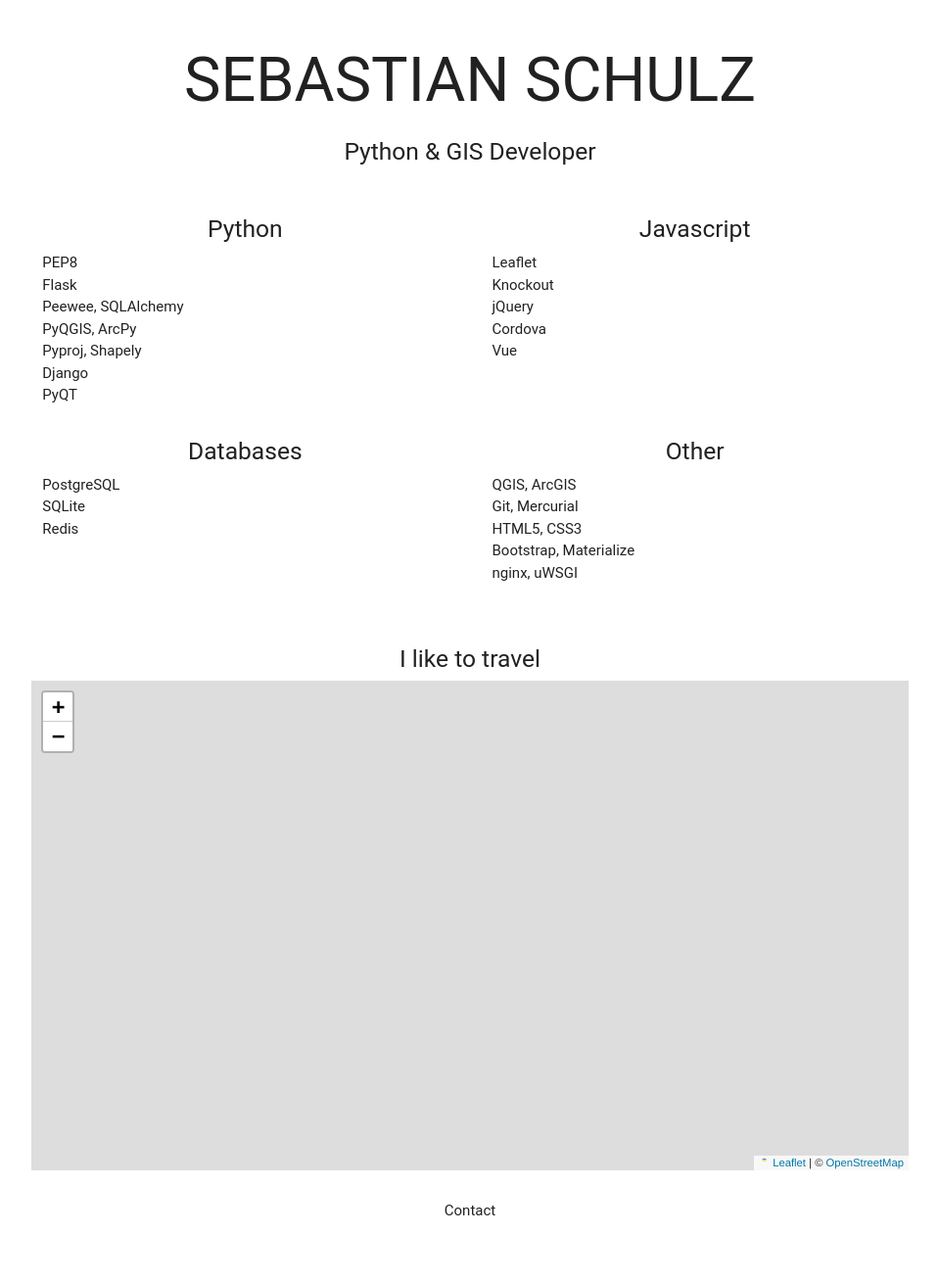
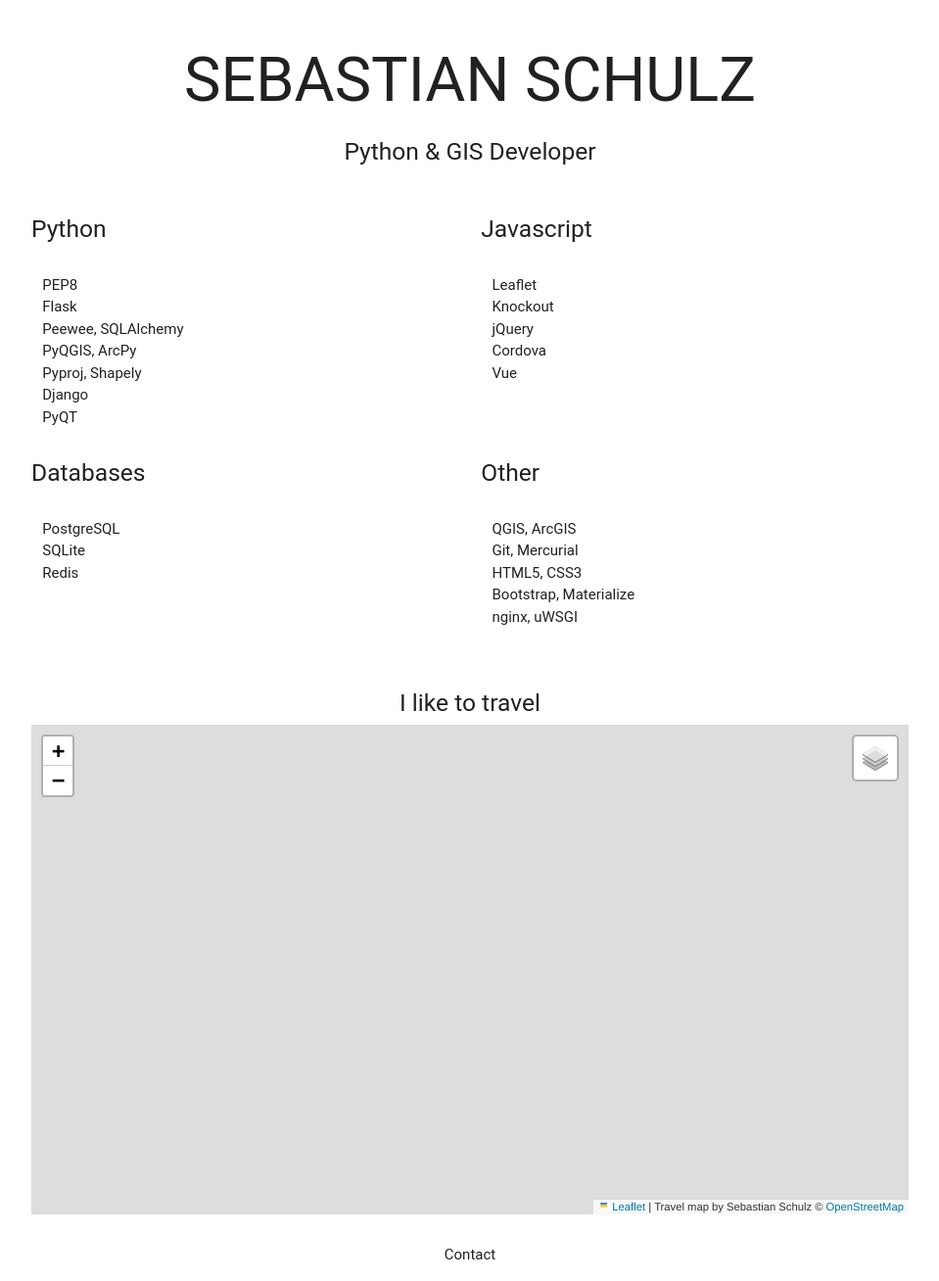
Before and after one commit to schulzsebastian/homepage, a Flask app: page / in a window 1280 px wide. Shown: the whole page at 98% size, without its empty margins (160-1119 px from the left). Before the commit the page ends 1241 px from the top, so only its background shows below. Run offline with Flask 2, Linux system fonts and the light colour scheme; some libraries are stand-ins or nearby versions; some web fonts are replaced.

Commit message:
map with layers

```diff
--- a/static/css/style.css
+++ b/static/css/style.css
@@ -1,11 +1,11 @@
-.section {
+.centerize {
   text-align:center;
 }
 .fp-tooltip {
   color: black !important;
 }
 svg {
-  padding-bottom: 5px;
+  padding-bottom: 3px;
 }
 #map {
   position: relative;
--- a/static/js/map.js
+++ b/static/js/map.js
@@ -1,4 +1,48 @@
-var map = L.map('map').setView([52.482780222078226, 18.676757812500004], 5);
+var map = L.map('map').setView([52.482780222078226, 18.676757812500004], 3);
 var osm =  L.tileLayer('http://{s}.tiles.wmflabs.org/bw-mapnik/{z}/{x}/{y}.png', {
-	attribution: '&copy; <a href="http://www.openstreetmap.org/copyright">OpenStreetMap</a>'
+  attribution: 'Travel map by Sebastian Schulz &copy; <a href="http://www.openstreetmap.org/copyright">OpenStreetMap</a>'
 }).addTo(map)
+var googleMaps = L.tileLayer('https://{s}.google.com/vt/lyrs=m&x={x}&y={y}&z={z}',{
+  subdomains:['mt0','mt1','mt2','mt3'],
+  attribution: 'Travel map by Sebastian Schulz &copy <a href="http://www.maps.google.com">Google Maps</a>'
+});
+var citiesLayer = new L.FeatureGroup().addTo(map)
+var airportsLayer = new L.FeatureGroup().addTo(map)
+var overlayMaps = {'Visited cities': citiesLayer, 'Visited airports': airportsLayer}
+var baseMaps = {'OSM': osm, 'Google Maps': googleMaps}
+L.control.layers(baseMaps, overlayMaps).addTo(map);
+$.ajax({
+  type:"GET",
+  url:'../static/js/cities.geojson',
+  dataType:'json',
+  success: function(response){
+    response.features.forEach(function(feature){
+      var x = feature.geometry.coordinates[1]
+      var y = feature.geometry.coordinates[0]
+      var point = L.circle([x, y], 1000, {
+        color: 'black',
+        fillColor: '#333',
+        fillOpacity: 0.5
+      })
+      citiesLayer.addLayer(point)
+    })
+    map.fitBounds(citiesLayer.getBounds())
+  }
+});
+$.ajax({
+  type:"GET",
+  url:'../static/js/airports.geojson',
+  dataType:'json',
+  success: function(response){
+    response.features.forEach(function(feature){
+      var x = feature.geometry.coordinates[1]
+      var y = feature.geometry.coordinates[0]
+      var point = L.circle([x, y], 1000, {
+        color: 'red',
+        fillColor: '#333',
+        fillOpacity: 0.5
+      })
+      airportsLayer.addLayer(point)
+    })
+  }
+});
--- a/templates/index.html
+++ b/templates/index.html
@@ -16,7 +16,7 @@
   </head>
   <body>
     <div id="fullpage">
-      <div class="section active">
+      <div class="section centerize">
         <h1>SEBASTIAN SCHULZ</h1>
         <h5>Python & GIS Developer</h5>
       </div>
@@ -24,33 +24,33 @@
         <div class="container">
           <div class="row">
             <div class="col s6">
-              <h5>Python</h5>
+              <h5>Python</h5><br>
               <skills-list :lang="pythonPrefix" :items="python"></skills-list>
             </div>
             <div class="col s6">
-              <h5>Javascript</h5>
+              <h5>Javascript</h5><br>
               <skills-list :lang="jsPrefix" :items="js"></skills-list>
             </div>
           </div>
           <div class="row">
             <div class="col s6">
-              <h5>Databases</h5>
+              <h5>Databases</h5><br>
               <skills-list :lang="dbPrefix" :items="db"></skills-list>
             </div>
             <div class="col s6">
-              <h5>Other</h5>
+              <h5>Other</h5><br>
               <skills-list :lang="otherPrefix" :items="other"></skills-list>
             </div>
           </div>
         </div>
       </div>
       <div class="section">
-        <h5>I like to travel</h5>
+        <h5 class="centerize">I like to travel</h5>
         <div class="container">
           <div id="map"></div>
         </div>
       </div>
-      <div class="section">
+      <div class="section centerize">
         Contact
       </div>
     </div>
```
